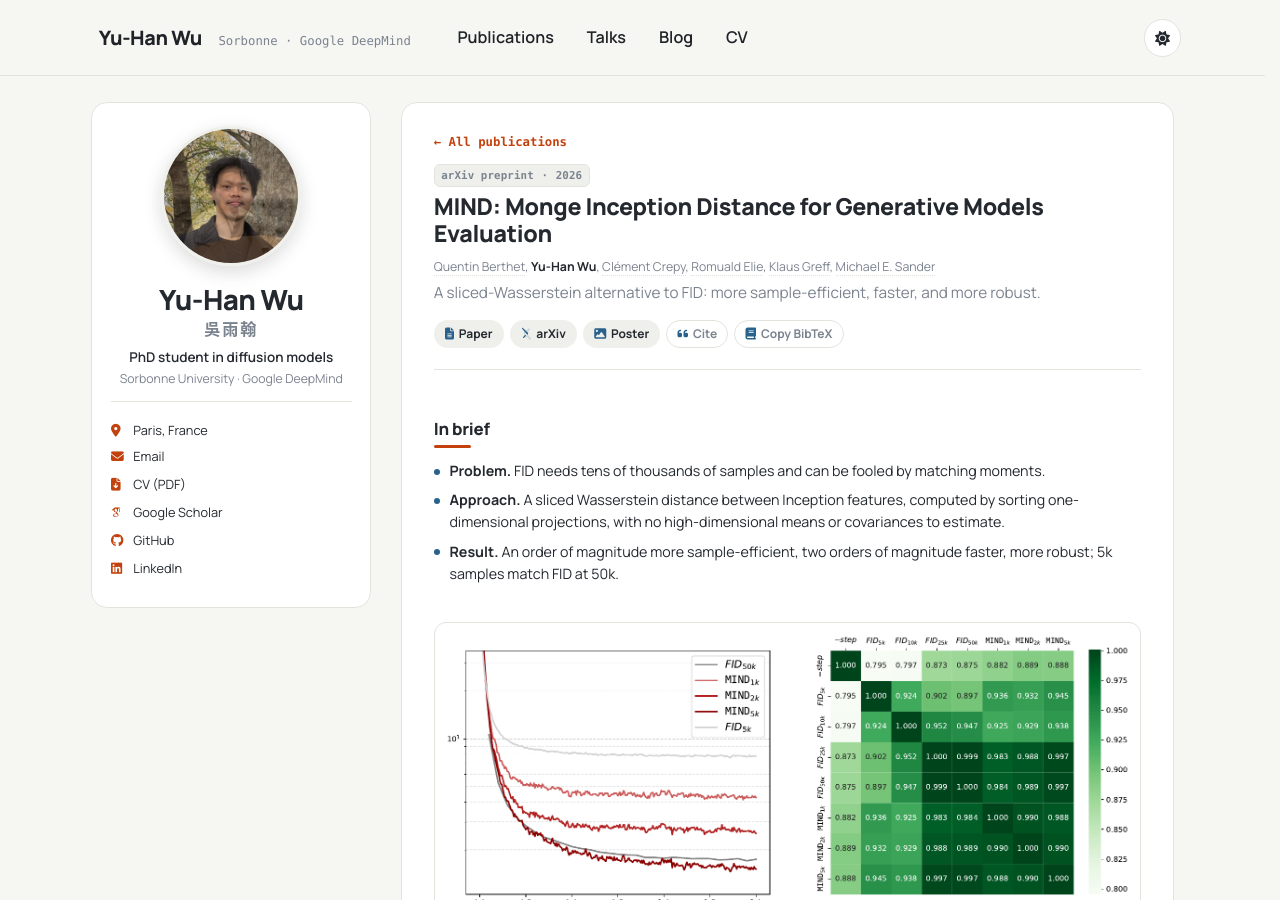
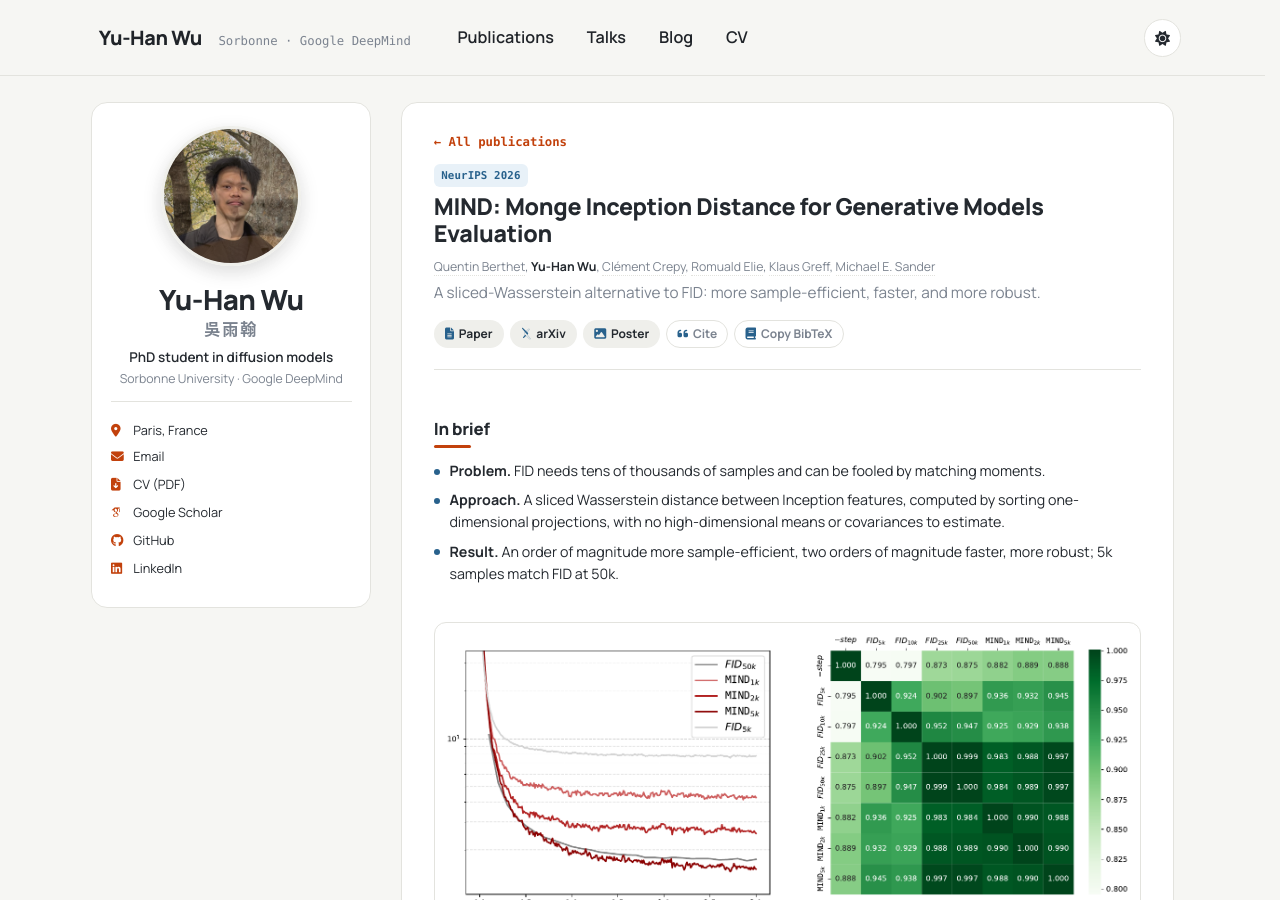
Before and after one commit to pojoowu/pojoowu.github.io, a Jekyll site: the page built from _publications/mind.md, in a window 1280 px wide and 900 px high. Built offline with Jekyll 4.4.1, drawn with Linux system fonts in a browser that asks for light colours; some web fonts are replaced.

Commit message:
Update mind.md

```diff
--- a/_publications/mind.md
+++ b/_publications/mind.md
@@ -5,7 +5,7 @@ category: manuscripts
 permalink: /publication/mind
 excerpt: ''
 date: 2026-05-07
-venue: 'arXiv preprint'
+venue: 'NeurIPS 2026'
 topics: [diffusion, sampling]
 paperurl: '/files/2605.06797v1.pdf'
 arxivurl: 'https://arxiv.org/abs/2605.06797'
```
